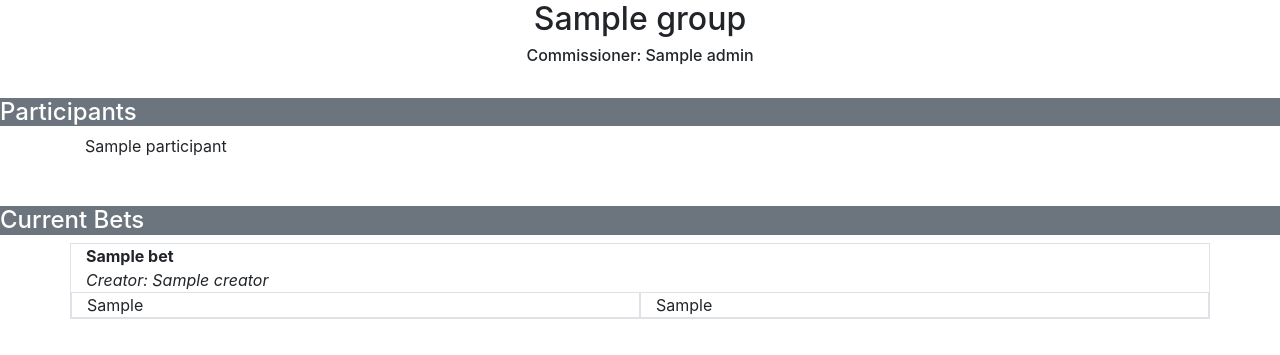
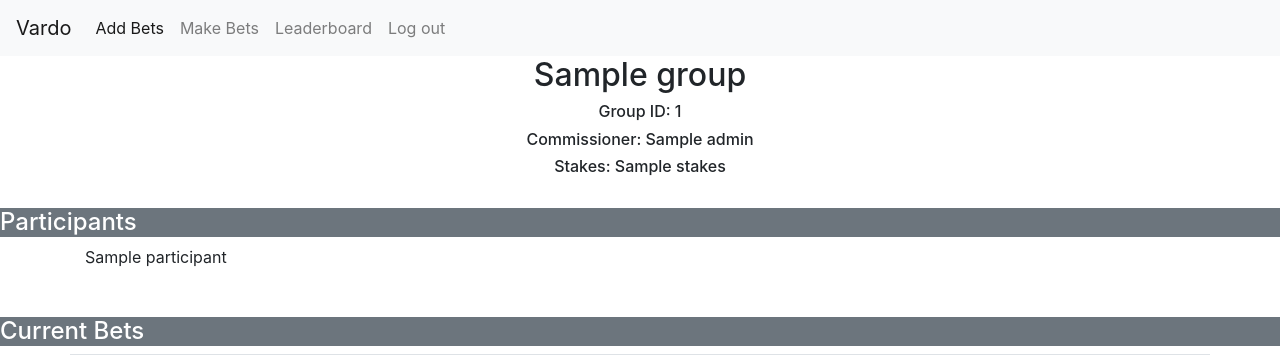
Before and after one commit to jiangl/abettorgame, a Django app: template bettorgame/maingame/templates/add_bets.html in a window 1280 px wide. Shown: the top 355 px of the page. Run offline with Django 3.2, Linux system fonts and the light colour scheme; tables that the repository leaves empty hold one stand-in row (values such as "Sample post"); the template is opened without the code that fills it: values that come from a table or form of the project are taken from there, most other values are stand-ins (such as "Sample title", 1, 10 or a date in 2020); some libraries are stand-ins or nearby versions.

Commit message:
add admin page, add nav

```diff
--- a/bettorgame/maingame/templates/add_bets.html
+++ b/bettorgame/maingame/templates/add_bets.html
@@ -2,7 +2,9 @@
 
 <!-- pass group object (per db contains name and particpatns) -->
 <h2 class="col text-center">{{ group.name }}</h2>
+<h6 class="col text-center">Group ID: {{ group.id }}</h6>
 <h6 class="col text-center">Commissioner: {{ group.admin }}</h6>
+<h6 class="col text-center">Stakes: {{ group.stakes }}</h6>
 
 </br>
 
--- a/bettorgame/maingame/templates/base_template.html
+++ b/bettorgame/maingame/templates/base_template.html
@@ -17,5 +17,24 @@
     <script src="https://maxcdn.bootstrapcdn.com/bootstrap/4.0.0/js/bootstrap.min.js" integrity="sha384-JZR6Spejh4U02d8jOt6vLEHfe/JQGiRRSQQxSfFWpi1MquVdAyjUar5+76PVCmYl" crossorigin="anonymous"></script>
     <!-- JS Functions -->
     <script src="js/bet_handlers.js"></script>
+
+    <!-- Nav -->
+    <nav class="navbar navbar-expand-lg navbar-light bg-light">
+      <a class="navbar-brand" href="#">Vardo</a>
+      <button class="navbar-toggler" type="button" data-toggle="collapse" data-target="#navbarNavAltMarkup" aria-controls="navbarNavAltMarkup" aria-expanded="false" aria-label="Toggle navigation">
+        <span class="navbar-toggler-icon"></span>
+      </button>
+      <div class="collapse navbar-collapse" id="navbarNavAltMarkup">
+        <div class="navbar-nav">
+          <a class="nav-item nav-link active" href="#">Add Bets <span class="sr-only">(current)</span></a>
+          <a class="nav-item nav-link" href="#">Make Bets</a>
+          <a class="nav-item nav-link" href="#">Leaderboard</a>
+          <a class="nav-item nav-link" href="#">Log out</a>
+          {% if group.admin == current_user %}
+            <a class="nav-item nav-link" href="#">ADMIN</a>
+          {% endif %}
+        </div>
+      </div>
+    </nav>
   </body>
 </html>
--- a/bettorgame/maingame/templates/leaderboard.html
+++ b/bettorgame/maingame/templates/leaderboard.html
@@ -2,7 +2,9 @@
 
 <!-- pass group object (per db contains name and particpatns) -->
 <h2 class="col text-center">{{ group.name }}</h2>
+<h6 class="col text-center">Group ID: {{ group.id }}</h6>
 <h6 class="col text-center">Commissioner: {{ group.admin }}</h6>
+<h6 class="col text-center">Stakes: {{ group.stakes }}</h6>
 
 </br>
 
--- a/bettorgame/maingame/templates/show_placements.html
+++ b/bettorgame/maingame/templates/show_placements.html
@@ -2,7 +2,10 @@
 
 <!-- pass group object (per db contains name and particpatns) -->
 <h2 class="col text-center">{{ group.name }}</h2>
+<h6 class="col text-center">Group ID: {{ group.id }}</h6>
 <h6 class="col text-center">Commissioner: {{ group.admin }}</h6>
+<h6 class="col text-center">Stakes: {{ group.stakes }}</h6>
+
 
 </br>
 
--- a/bettorgame/maingame/views.py
+++ b/bettorgame/maingame/views.py
@@ -6,11 +6,14 @@ def index(request):
     group = {}
     user = {}
     group['name'] = "Justin's 'Friends'"
+    group['id'] = "ABCD"
     group['participants'] = ['justin', 'lisa', 'brendan', 'lily', 'colin', 'kait', 'ellen', 'senem', 'nick', ' dave', 'john', 'peter']
     group['admin'] = 'justin'
+    group['stakes'] = 'First round of beers at the bar'
     group['bets'] = [{"creator": "lisa", "bet": "will the DJ play wagon wheel", "option_1": "Yes", "option_2": "No"}, {"creator": "justin", "bet": "who will fall first off of the chairlift?", "option_1": "Lisa", "option_2": "Anyone else"}, {"creator": "colin", "bet": "Will we play slapcup", "option_1": "Yes", "option_2": "No"}, {"creator": "alexander the great long name don't care", "bet": "Lorem ipsum, or lipsum as it is sometimes known, is dummy text used in laying out print, graphic or web designs. The passage is attributed to an unknown typesetter in the 15th century who is thought to have scrambled parts of Cicero's De Finibus Bonorum et Malorum for use in a type specimen book.", "option_1": "Lorem ipsum text is a scrambled version of a passage in classical Latin derived from the Marcus Tullius Cicero's treatise on ethics, De Finibus Bonorum et Malorum, written in 54 BC. Lorem ipsum is a garbled version of that original Latin text, and is nonsensical.", "option_2": "In publishing and graphic design, Lorem ipsum is a placeholder text commonly used to demonstrate the visual form of a document or a typeface without relying on meaningful content."}]
     group['participants_placed'] = ['justin', 'lisa', 'brendan', 'lily', 'colin', 'kait', 'ellen']
     group['participants_awaiting'] = ['senem', 'nick', ' dave', 'john', 'peter']
     group['participant_standings'] = [{"name": "justin", "won": "5", "lost": "1"},{"name": "lisa", "won": "4", "lost": "2"},{"name": "lily", "won": "4", "lost": "2"},{"name": "colin", "won": "3", "lost": "3"},{"name": "kait", "won": "2", "lost": "4"},{"name": "ellen", "won": "2", "lost": "4"},{"name": "senem", "won": "0", "lost": "6"}]
     user['stats'] = {"won":"3", "lost": "3", "remaining":"4", "rank":"4"}
-    return render(request, 'index.html', {'group': group, 'user': user})
+    current_user = 'justin'
+    return render(request, 'index.html', {'group': group, 'user': user, 'current_user': current_user})
```
Also changed, not shown: bettorgame/maingame/templates/group_admin.html (added, +33 -0 lines).
